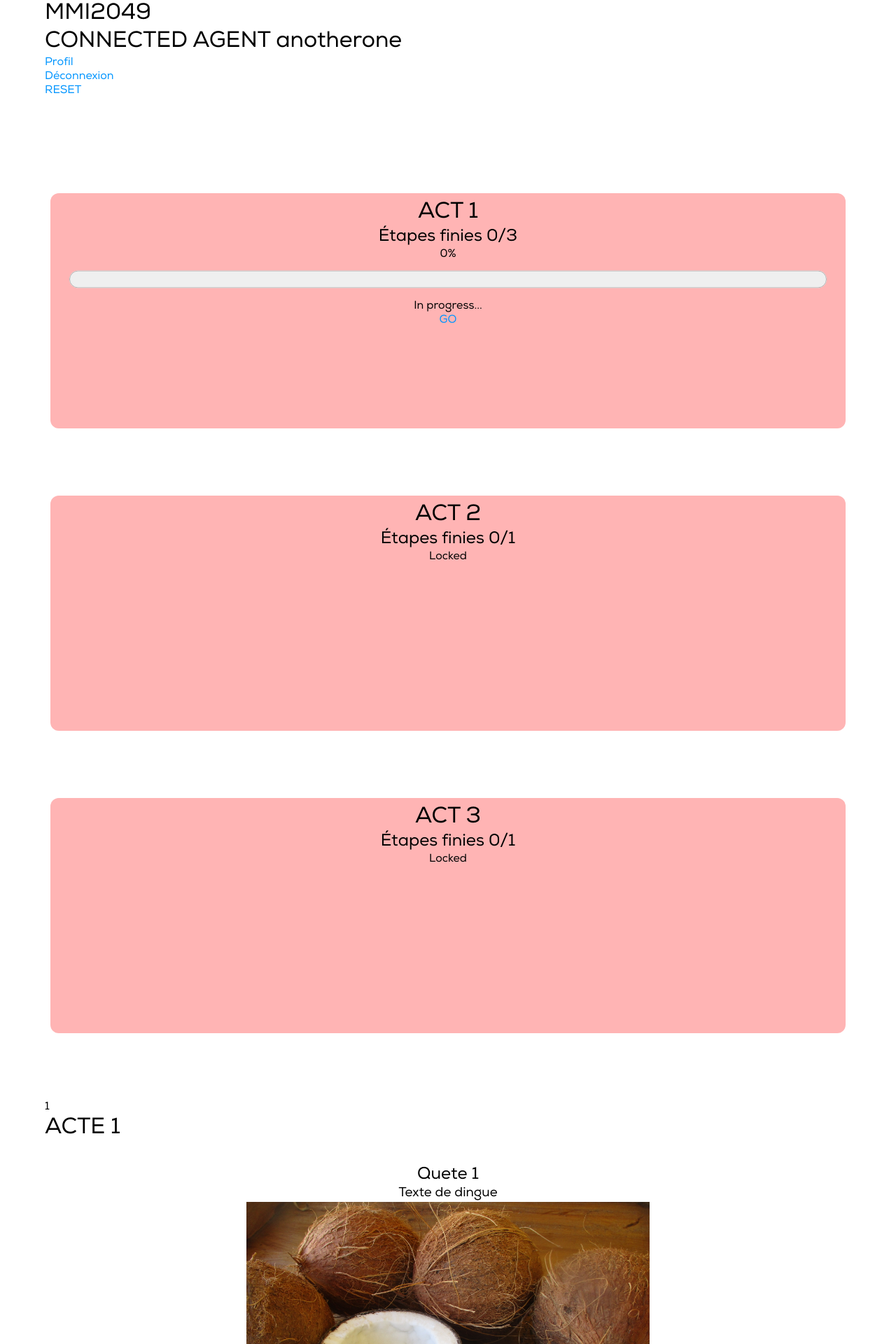
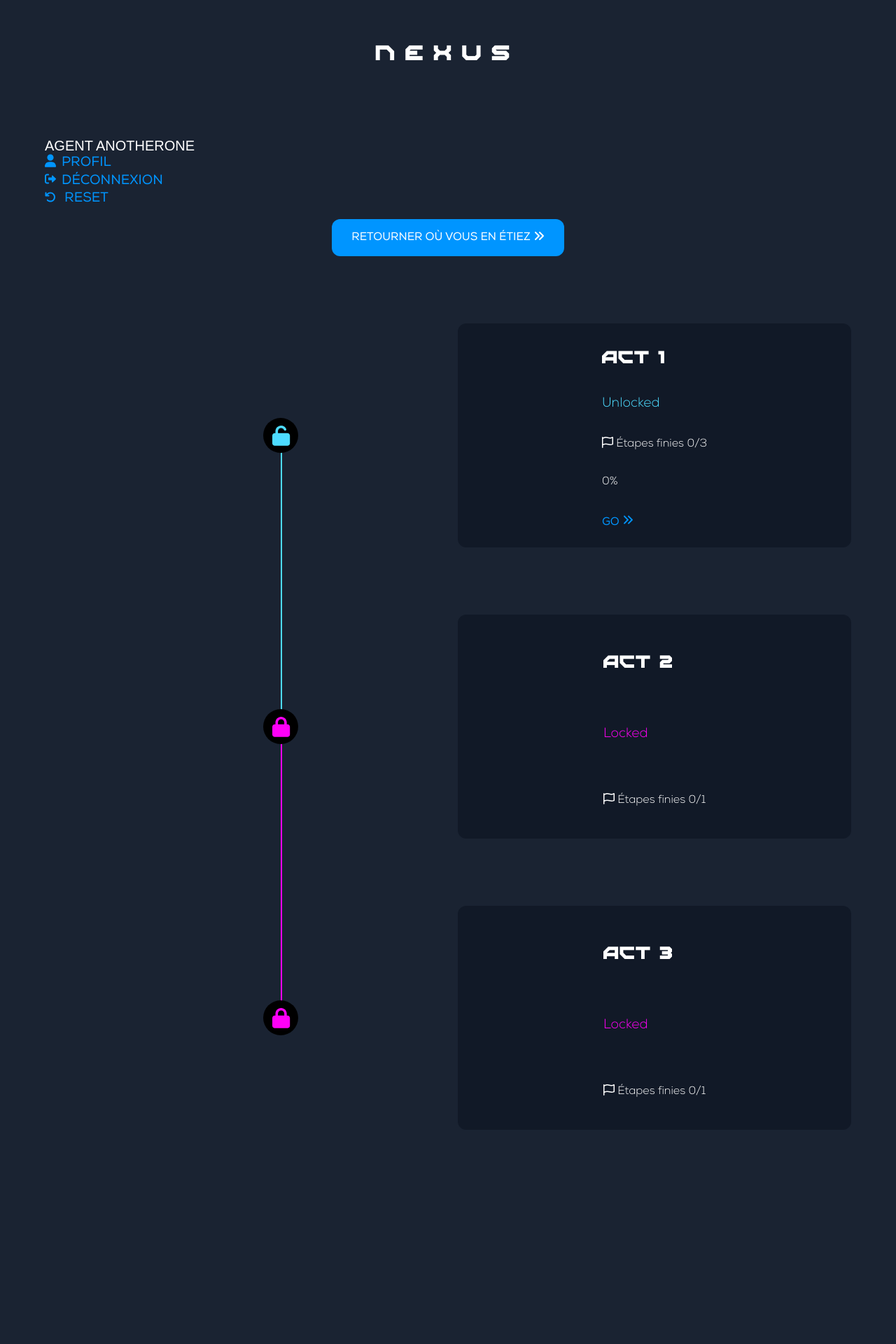
Before and after one commit to lunaytik/web-app-sae202, a PHP site: page / in a window 1280 px wide. Shown: the top 1920 px of the page at 70% size. After the commit the page ends 1567 px from the top, so only its background shows below. Run offline with PHP 8.4, Linux system fonts and the light colour scheme; a user stored in the database is signed in; data comes from the database, SQL or seed files in the repository; some libraries are stand-ins or nearby versions.

Commit message:
added functions (switch, show...) questions.php

```diff
--- a/functions.inc.php
+++ b/functions.inc.php
@@ -111,6 +111,7 @@ function addQuest($bdd, $quest_name, $quest_text, $quest_content, $quest_rep, $q
 function showSteps($bdd, $num_act)
 {
     $firstQuest = false;
+    $count_quest_finished = 0;
 
     $req = 'SELECT * FROM quest WHERE _quest_tp = "' . $_SESSION['user_tp'] . '" AND quest_act = ' . $num_act . ' ORDER BY quest_act, quest_step ASC';
     try {
@@ -122,7 +123,7 @@ function showSteps($bdd, $num_act)
     }
 
     if ($count > 0) {
-        echo '<h1>ACTE 1</h1>';
+        echo '<h1>ACT '.$num_act.'</h1>';
         foreach ($request as $questIndex => $questInfo) {
             echo '<div class="quest-card">';
             if ($questInfo['quest_finished'] == 0) {
@@ -143,12 +144,18 @@ function showSteps($bdd, $num_act)
                 }
                 $firstQuest = true;
             } else {
+                $count_quest_finished++;
                 echo '<h2>' . $questInfo['quest_name'] . '</h2>';
                 echo '<h3>' . $questInfo['quest_text'] . '</h3>';
                 echo '<img class="quest_img" src="images/' . $questInfo['quest_content'] . '" alt="">';
                 echo '<p>Already Finished :)</p>';
             }
             echo '</div>';
+
+            if ($count_quest_finished == $count) {
+                echo "<p>Vous avez fini cette merde passer au suivant !</p>";
+                echo '<a class="user_btn" href="questions.php?act='.$_SESSION['user_act']+1 .'">PASSER A L\'ACT SUIVANT</a>';
+            }
         }
     } else {
         echo "Il n'y a pas de questions pour votre TP. <br />
@@ -164,6 +171,7 @@ function verifQuest($bdd, $quest_id, $quest_rep)
     try {
         $request = $bdd->query($req);
         $quest = $request->fetch();
+        var_dump($quest);
     } catch (PDOException $e) {
         echo '<p>Erreur : ' . $e->getMessage() . '</p>';
         die();
@@ -177,11 +185,11 @@ function verifQuest($bdd, $quest_id, $quest_rep)
             $_SESSION['rep_info'] = '<h3>Bonne réponse !</h3>';
         } else {
             $_SESSION['rep_info'] = '<h3>Ce n\'est pas la bonne réponse</h3>';
-            header('Location: index.php');
+            header('Location: questions.php');
         }
     } else {
-        $_SESSION['rep_info'] = '<h3>Cet quête n\'existe pas</h3>';
-        header('Location: index.php');
+        $_SESSION['rep_info'] = '<h3>Cette question n\'existe pas</h3>';
+        header('Location: questions.php');
     }
 }
 
@@ -211,34 +219,40 @@ function showAct($bdd, $num_act)
         die();
     }
     if ($count > 0) {
-        echo '<div class="act-card">';
+        echo '<div class="act-card">'."\n";
         if ($count != $count_finished) {
             if ($inProgress) {
-                echo '<h1>ACT ' . $num_act . '</h1>';
-                echo '<div>';
-                echo '<h2>Étapes finies ' . $count_finished . '/' . $count . '</h2>';
-                echo 'Locked';
-                echo '</div>';
+                echo '<div id="link'.$num_act.'" class="act-link act-bg-locked"></div>'."\n";
+                echo '<div class="act-lock act-locked"> <i class="fa-solid fa-lock"></i> </div>'."\n";
+                echo '<div class="act-infos">'."\n";
+                echo '<h1 class="act-title">ACT ' . $num_act . '</h1>'."\n";
+                echo '<h4 class="act-txt act-locked">Locked</h4>'."\n";
+                echo '<h2 class="act-step"> <i class="fa-regular fa-flag"></i> Étapes finies ' . $count_finished . '/' . $count . '</h2>'."\n";
+                echo '</div>'."\n";
             } else {
-                echo '<h1>ACT ' . $num_act . '</h1>';
-                echo '<div>';
-                echo '<h2>Étapes finies ' . $count_finished . '/' . $count . '</h2>';
-                echo round($count_finished / $count * 100) . '% <br />';
-                echo '<progress value="' . round($count_finished / $count * 100) . '" max="100">  </progress><br />';
-                echo 'In progress... <br />';
-                echo '<a href="acte' . $num_act . '.php">GO</a>';
-                echo '</div>';
+                echo '<div id="link'.$num_act.'" class="act-link act-bg-unlocked"></div>'."\n";
+                echo '<div class="act-lock act-unlocked"> <i class="fa-solid fa-unlock"></i> </div>'."\n";
+                echo '<div class="act-infos">';
+                echo '<h1 class="act-title">ACT ' . $num_act . '</h1>'."\n";
+                echo '<h4 class="act-txt act-unlocked">Unlocked</h4>'."\n";
+                echo '<h2 class="act-step"> <i class="fa-regular fa-flag"></i> Étapes finies ' . $count_finished . '/' . $count . '</h2>'."\n";
+                echo '<h3 class="act-prog">'.round($count_finished / $count * 100) . '% </h3>'."\n";
+                //echo '<progress value="' . round($count_finished / $count * 100) . '" max="100">'.round($count_finished / $count * 100).'%</progress>';
+                echo '<a href="questions.php?act='.$num_act.'">GO <i class="fa-solid fa-angles-right"></i></a>'."\n";
+                echo '</div>'."\n";
                 $inProgress = true;
             }
         } else {
-            echo '<h1>ACT ' . $num_act . '</h1>';
-            echo '<div>';
-            echo '<h2>Étapes finies ' . $count_finished . '/' . $count . '</h2>';
-            echo 'Finished <br />';
-            echo 'showHint();';
-            echo '</div>';
+            echo '<div id="link'.$num_act.'" class="act-link act-bg-unlocked"></div>'."\n";
+            echo '<div class="act-lock act-unlocked"> <i class="fa-solid fa-check"></i> </div>'."\n";
+            echo '<div class="act-infos">'."\n";
+            echo '<h1 class="act-title">ACT ' . $num_act . '</h1>'."\n";
+            echo '<h4 class="act-txt act-unlocked">Finished</h4>'."\n";
+            echo '<h2 class="act-step"> <i class="fa-regular fa-flag"></i> Étapes finies ' . $count_finished . '/' . $count . '</h2>'."\n";
+            //echo '<h4>showHint();</h4>'."\n";
+            echo '</div>'."\n";
         }
-        echo '</div>';
+        echo '</div>'."\n";
     } else {
         echo "Il n'y a pas de questions dans cet acte. <br />
         C'est une erreur, contactez des étudiants de S3";
--- a/inc/html_head.inc.php
+++ b/inc/html_head.inc.php
@@ -7,15 +7,18 @@
     <meta charset="UTF-8">
     <meta name="viewport" content="width=device-width, initial-scale=1.0, maximum-scale=1.0, minimum-scale=1.0">
     <meta http-equiv="X-UA-Compatible" content="ie=edge">
-    <link rel="stylesheet" href="../style.css">
-    <title>MMI2049</title>
+    <link rel="stylesheet" href="style.css">
+    <link rel="icon" type="image/x-icon" href="images/favicon.ico">
+    <script src="https://cdnjs.cloudflare.com/ajax/libs/font-awesome/6.1.1/js/all.min.js" integrity="sha512-6PM0qYu5KExuNcKt5bURAoT6KCThUmHRewN3zUFNaoI6Di7XJPTMoT6K0nsagZKk2OB4L7E3q1uQKHNHd4stIQ==" crossorigin="anonymous" referrerpolicy="no-referrer"></script>
+    <link rel="stylesheet" href="https://cdnjs.cloudflare.com/ajax/libs/font-awesome/6.1.1/css/all.min.css" integrity="sha512-KfkfwYDsLkIlwQp6LFnl8zNdLGxu9YAA1QvwINks4PhcElQSvqcyVLLD9aMhXd13uQjoXtEKNosOWaZqXgel0g==" crossorigin="anonymous" referrerpolicy="no-referrer" />
+    <title>Nexus</title>
 </head>
 
 <body>
     <div id="container">
         <header>
-            <?php echo '<h1>MMI2049</h1>'; ?>
+            <?php echo '<a class="home-link" href="index.php"><h1 class="app-title">NEXUS</h1></a>'."\n"; ?>
             <?php if (!empty($_SESSION['user_name'])) {
-                echo "<h1>CONNECTED AGENT " . $_SESSION['user_name'] . "</h1>";
+                echo '<h1 class="agent-name">Agent ' . $_SESSION['user_name'] . '</h1>'."\n";
             } ?>
         </header>
--- a/index.php
+++ b/index.php
@@ -3,22 +3,28 @@
 <?php
 
 if (isset($_SESSION['logged'])) {
-    echo '<a href="profile.php">Profil</a><br />';
-    echo '<a href="logout.php">Déconnexion</a>';
+    echo '<a href="profile.php"><i class="fa-solid fa-user"></i><span>Profil</span></a><br />'."\n";
+    echo '<a href="logout.php"><i class="fa-solid fa-right-from-bracket"></i><span>Déconnexion</span></a><br />'."\n";
 } else {
-    echo '<a href="login.php">Connexion</a><br />';
-    echo '<a href="signup.php">Inscription</a>';
+    echo '<a href="login.php">Connexion</a><br />'."\n";
+    echo '<a href="signup.php">Inscription</a><br />'."\n";
 }
 
 
 
 if (isset($_SESSION['logged'])) {
     $bdd = connexionBDD();
-    echo '<br />';
-    echo '<a href="reset.php">RESET</a>';
-    echo '<br />';
-    echo '<br />';
-    echo '<br />';
+    echo '<a href="reset.php"><i class="fa-solid fa-arrow-rotate-left"></i> <span>RESET</span></a><br />'."\n";
+
+    if (isset($_SESSION['act_error'])) {
+        echo $_SESSION['act_error'];
+        unset($_SESSION['act_error']);
+    }
+
+    if (isset($_SESSION['user_act'])) {
+        echo '<a class="user_btn" href="questions.php">Retourner où vous en étiez <i class="fa-solid fa-angles-right"></i></a>'."\n";
+    }
+
 
     $count_act_req = 'SELECT COUNT(DISTINCT quest_act) as act_count FROM quest';
     try {
@@ -33,16 +39,16 @@ if (isset($_SESSION['logged'])) {
         showAct($bdd, $num);
     }
 
-    if (isset($_SESSION['rep_info'])) {
-        echo $_SESSION['rep_info'];
-        unset($_SESSION['rep_info']);
-    }
-
-    showSteps($bdd, 1);
+   echo '<style>#link'.$count_act['act_count'].' { display:none }</style>';
 
     deconnexionBDD($bdd);
 }
 
+
+
 ?>
 
+
+
+
 <?php require 'inc/html_end.inc.php'; ?>
--- a/profile.php
+++ b/profile.php
@@ -16,6 +16,6 @@
     }
 ?>
 
-<a href="index.php">Retour</a>
+<a href="index.php">Retour <i class="fa-solid fa-turn-down"></i></a>
 
 <?php require 'inc/html_end.inc.php'; ?>
--- a/quest_validation.php
+++ b/quest_validation.php
@@ -29,7 +29,7 @@
 
 
         deconnexionBDD($bdd);
-        header('Location: quest.php');
+       header('Location: quest.php');
     }
 ?>
 
--- a/rep_validation.php
+++ b/rep_validation.php
@@ -12,7 +12,7 @@ if (!empty($_POST)) {
     verifQuest($bdd, $quest_id, $quest_rep);
 
     deconnexionBDD($bdd);
-    header('Location: index.php');
+    header('Location: questions.php');
 }
 ?>
 
--- a/style.css
+++ b/style.css
@@ -1,18 +1,30 @@
 @font-face {
     font-family: NexaRegular;
-    src: url('/fonts/NexaRegular.otf');
+    src: url('fonts/NexaRegular.otf');
     font-weight: normal;
 }
 
 @font-face {
     font-family: NexaBold;
-    src: url('/fonts/NexaBold.otf');
+    src: url('fonts/NexaBold.otf');
     font-weight: normal;
 }
 
 @font-face {
     font-family: NexaLight;
-    src: url('/fonts/NexaLight.otf');
+    src: url('fonts/NexaLight.otf');
+    font-weight: normal;
+}
+
+@font-face {
+    font-family: Cygun;
+    src: url('fonts/Cygun.ttf');
+    font-weight: normal;
+}
+
+@font-face {
+    font-family: Braille;
+    src: url('fonts/Braille.ttf');
     font-weight: normal;
 }
 
@@ -24,25 +36,130 @@
     font-weight: normal;
 }
 
+body {
+    color: #fff;
+    background-color: #1A2332;
+}
+
+.app-title {
+    text-align: center;
+    font-family: Cygun, sans-serif;
+    font-size: 3rem;
+    letter-spacing: 0.315em;
+    margin: 3rem;
+}
+
+.agent-name {
+    font-family: Nexa Bold, sans-serif;
+    text-transform: uppercase;
+    font-size: 1.25rem;
+    margin-top: 6rem;
+}
+
 #container {
     width: 90vw;
     margin: auto;
 }
 
-h1, h2, h3 {
+h1,
+h2,
+h3 {
     font-family: NexaRegular, sans-serif;
 }
 
 .act-card {
     padding: 0.5rem 1rem;
-    margin: 6rem 0.5rem;
     border-radius: 12px;
-    height: 40vh;
-    background-color: #ffb4b4;
+    height: 38vh;
+    background-color: #111927;
+    color: #fff;
+    display: flex;
+    flex-direction: row;
+    justify-content: space-around;
+    width: 46%;
+    margin: 6rem 0 0 auto;
+    position: relative;
 }
 
-.act-card * {
-    text-align: center;
+.act-title {
+    font-family: Cygun, sans-serif;
+    font-size: 2.5rem;
+    letter-spacing: 0.10rem;
+}
+
+
+
+.act-infos {
+    display: flex;
+    flex-direction: column;
+    justify-content: space-around;
+}
+
+.act-lock {
+    width: 50px;
+    height: 50px;
+    background-color: #000;
+    border-radius: 50%;
+    display: grid;
+    place-content: center;
+    font-size: 1.8rem;
+    z-index: 2;
+    position: absolute;
+    left: -45%;
+    bottom: 50%;
+    transform: translate(-50%,50%);
+}
+
+.act-link {
+    position: absolute;
+    width: 2px;
+    height: 55vh;
+    left: -45%;
+    top: 50%;
+    z-index: 1;
+}
+
+.act-step {
+    font-family: NexaLight, sans-serif;
+    font-size: 1rem;
+}
+
+.act-txt {
+    font-family: NexaLight, sans-serif;
+    font-size: 1.2rem;
+}
+
+.act-prog {
+    font-family: NexaLight, sans-serif;
+    font-size: 1rem;
+}
+
+.act-locked {
+    color: #FF00F7;
+}
+
+.act-unlocked {
+    color: #4DDBFF;
+}
+
+.act-finished {
+    color: greenyellow;
+}
+
+.act-bg-locked {
+    background-color: #FF00F7;
+}
+
+.act-bg-unlocked {
+    background-color: #4DDBFF;
+}
+
+.act-bg-finished {
+    background-color: greenyellow;
+}
+
+.braille-txt > * {
+    font-family: Braille, sans-serif !important;
 }
 
 
@@ -89,8 +206,50 @@ progress {
 a {
     color: rgb(0, 149, 255);
     text-decoration: none;
+    text-transform: uppercase;
+}
+
+a span {
+    margin: 8px;
+    font-family: NexaRegular, sans-serif;
+    font-size: 1.2rem;
+}
+
+a svg {
+    height: 16px;
+    width: 16px;
+    font-size: 1.2rem;
 }
 
 a:hover {
     color: rgb(0, 108, 185);
 }
+
+.home-link {
+    color: #fff !important;
+}
+
+.home-link:hover {
+    color: lightgray !important;
+}
+
+.user_btn svg {
+    width: 16px;
+    height: 16px;
+}
+
+.user_btn {
+    display: block;
+    text-align: center;
+    width: 300px;
+    padding: 1rem;
+    margin: 1rem auto;
+    background-color: rgb(0, 149, 255);
+    color: #fff;
+    border-radius: 12px;
+}
+
+.user_btn:hover {
+    background-color: rgb(0, 116, 200);
+    color: lightgrey;
+}
```
Also changed, not shown: questions.php (added, +27 -0 lines), fonts/Braille.ttf (added), fonts/Cygun.ttf (added), images/favicon.ico (added).
